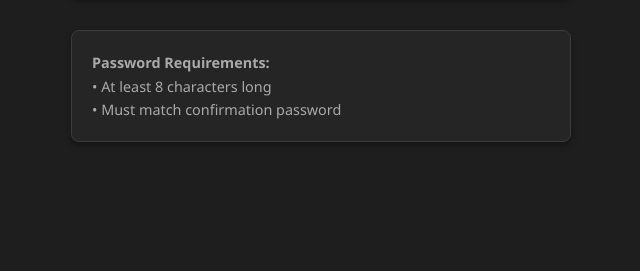
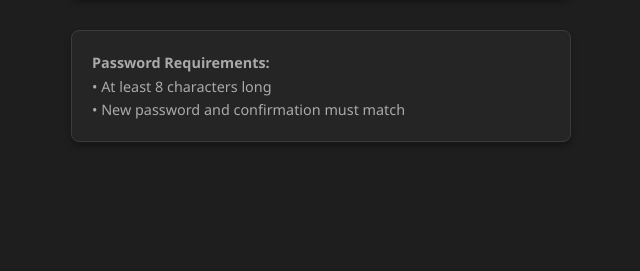
Before and after one commit to mtkappen/conclave, a Django app: template templates/registration/change_password.html in a window 1280 px wide. Shown: the part 529-800 px from the top of the page, without its empty margins (319-959 px from the left). Run offline with Django 4.2, Linux system fonts and the light colour scheme; the template is opened without the code that fills it: values that come from a table or form of the project are taken from there, others are empty.

Commit message:
docs: Clarify password requirements text on both change password pages

```diff
--- a/templates/registration/change_password.html
+++ b/templates/registration/change_password.html
@@ -38,7 +38,7 @@
     <div class="card" style="margin-top: 2rem; font-size: 0.9rem; color: #aaa;">
         <strong>Password Requirements:</strong><br>
         • At least 8 characters long<br>
-        • Must match confirmation password
+        • New password and confirmation must match
     </div>
 </div>
 {% endblock %}
--- a/templates/registration/voluntary_change_password.html
+++ b/templates/registration/voluntary_change_password.html
@@ -45,7 +45,7 @@
     <div class="card" style="margin-top: 2rem; font-size: 0.9rem; color: #aaa;">
         <strong>Password Requirements:</strong><br>
         • At least 8 characters long<br>
-        • Must match confirmation password<br>
+        • New password and confirmation must match<br>
         • Cannot be the same as your current password
     </div>
 
```
